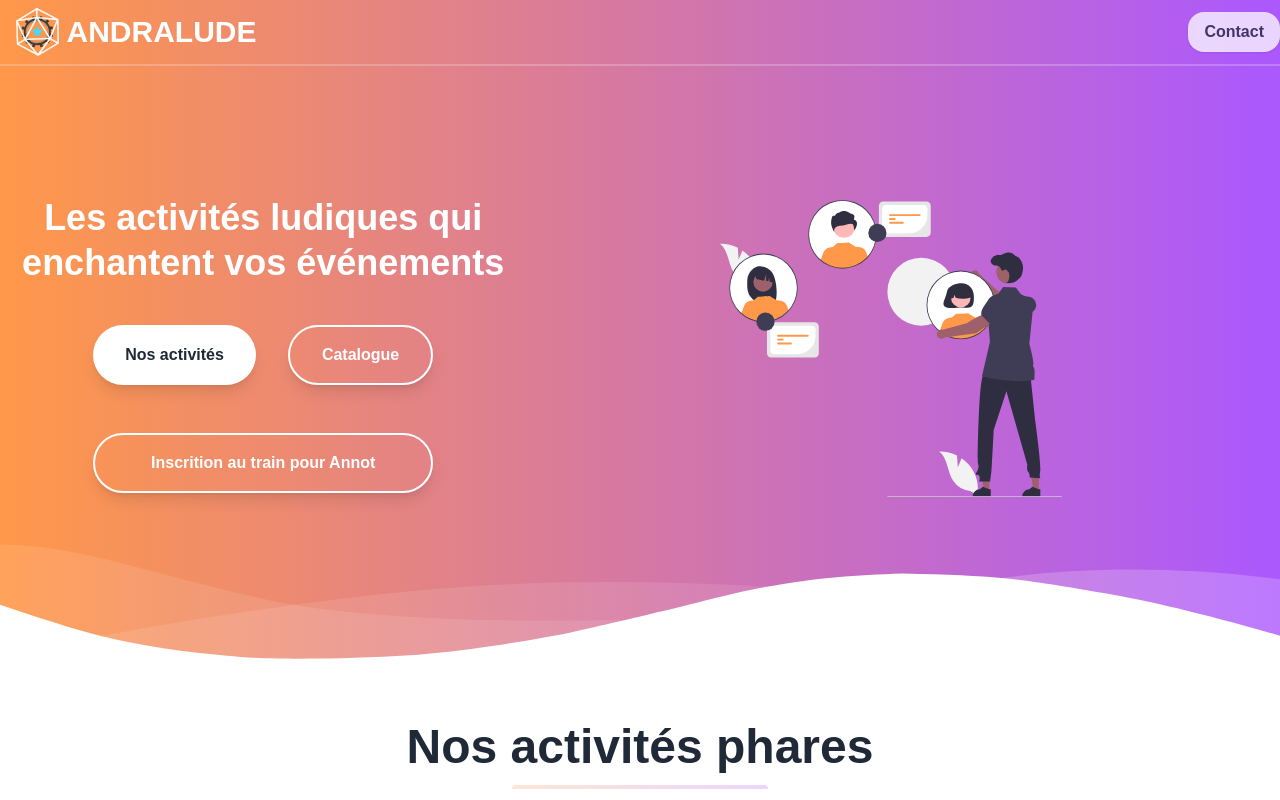
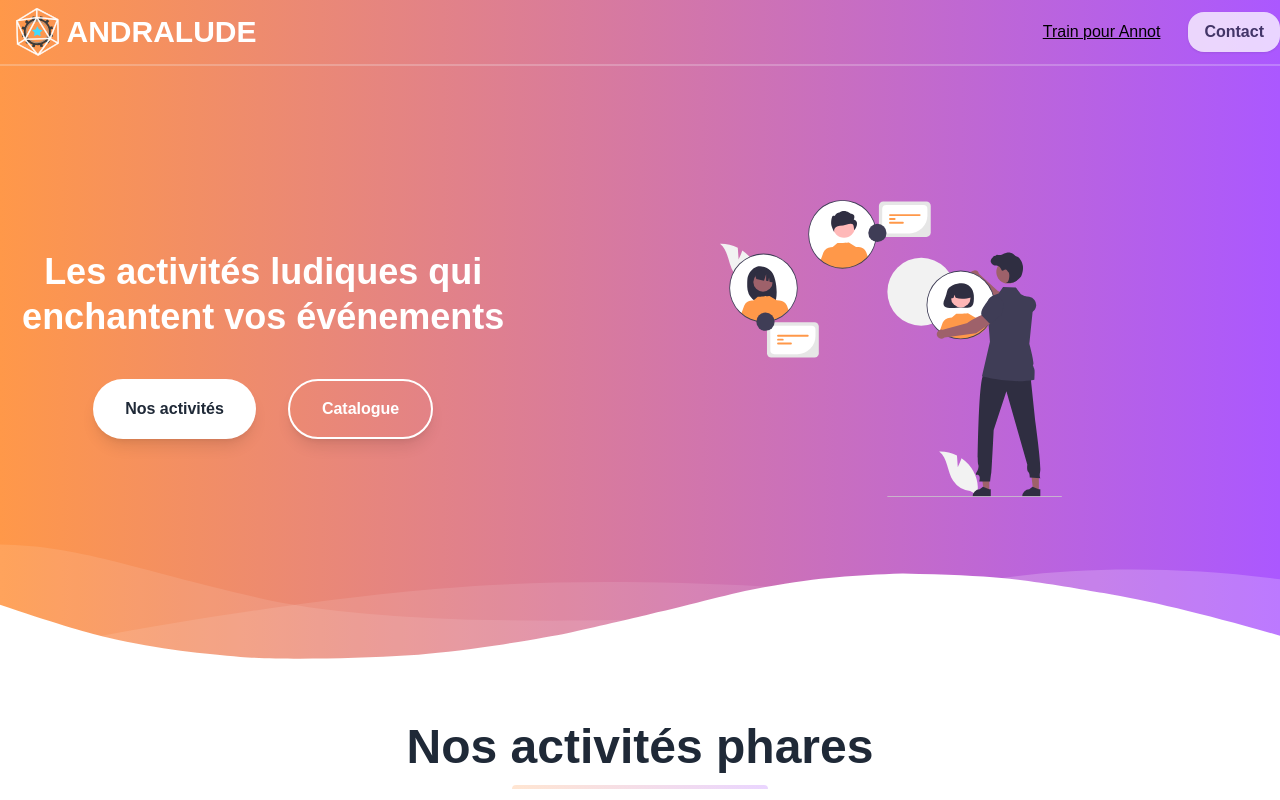
Before and after one commit to Andralude/andralude-landing, a Vue app: page / in a window 1280 px wide. Shown: the top 800 px of the page. Built offline with nearby package versions, Linux system fonts and the light colour scheme.

Commit message:
Changed link to train

```diff
--- a/src/components/Header.vue
+++ b/src/components/Header.vue
@@ -17,11 +17,11 @@
           <li class="mr-3">
             <a class="inline-block text-black no-underline hover:text-gray-800 hover:text-underline py-2 px-4"
               href="#">link</a>
+          </li> -->
+          <li class="mr-3">
+            <a class="inline-block text-black underline hover:text-gray-800 py-2 px-4"
+              href="https://train-annot.spacegamers.fr/">Train pour Annot</a>
           </li>
-          <li class="mr-3">
-            <a class="inline-block text-black no-underline hover:text-gray-800 hover:text-underline py-2 px-4"
-              href="#">link</a>
-          </li> -->
         </ul>
         <button id="navAction"
           class="lg:mx-0 hover:underline bg-white text-gray-800 font-bold rounded-2xl mt-4 lg:mt-0 py-2 px-4 mx-4 shadow opacity-75 focus:outline-none focus:shadow-outline transform transition hover:scale-105 duration-300 ease-in-out" href="#contact" :onClick="scrollToContact">
--- a/src/components/Hero.vue
+++ b/src/components/Hero.vue
@@ -23,14 +23,14 @@
                 Catalogue
             </a>
           </div>
-          <a
+          <!-- <a
             class="hover:underline border-white border-2 text-white font-bold rounded-full my-6 py-4 px-8 shadow-lg focus:outline-none focus:shadow-outline transform transition hover:scale-110 duration-300 ease-in-out text-center"
             href="https://train-annot.spacegamers.fr/"
             target="_blank"
             rel="noopener noreferrer"
             >
             Inscrition au train pour Annot
-        </a>
+        </a> -->
           </div>
         </div>
         <!--Right Col-->
```
